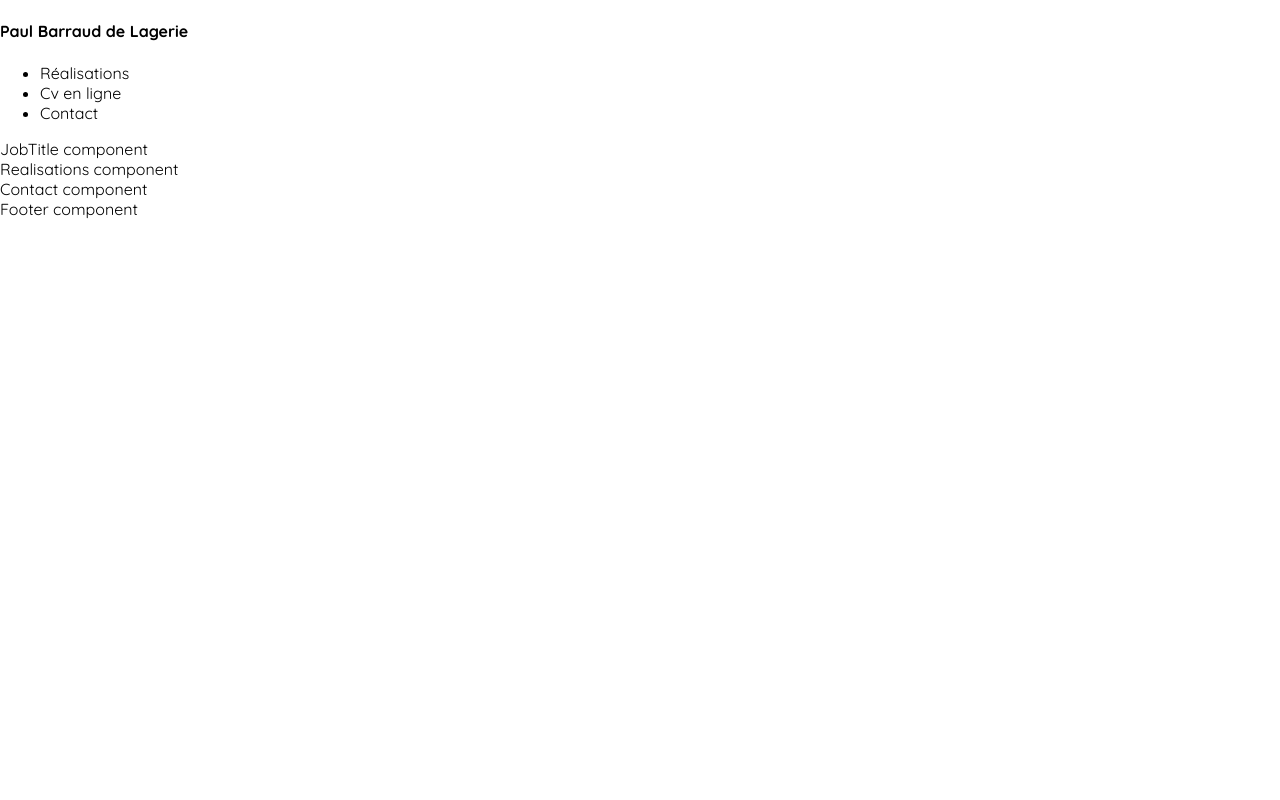
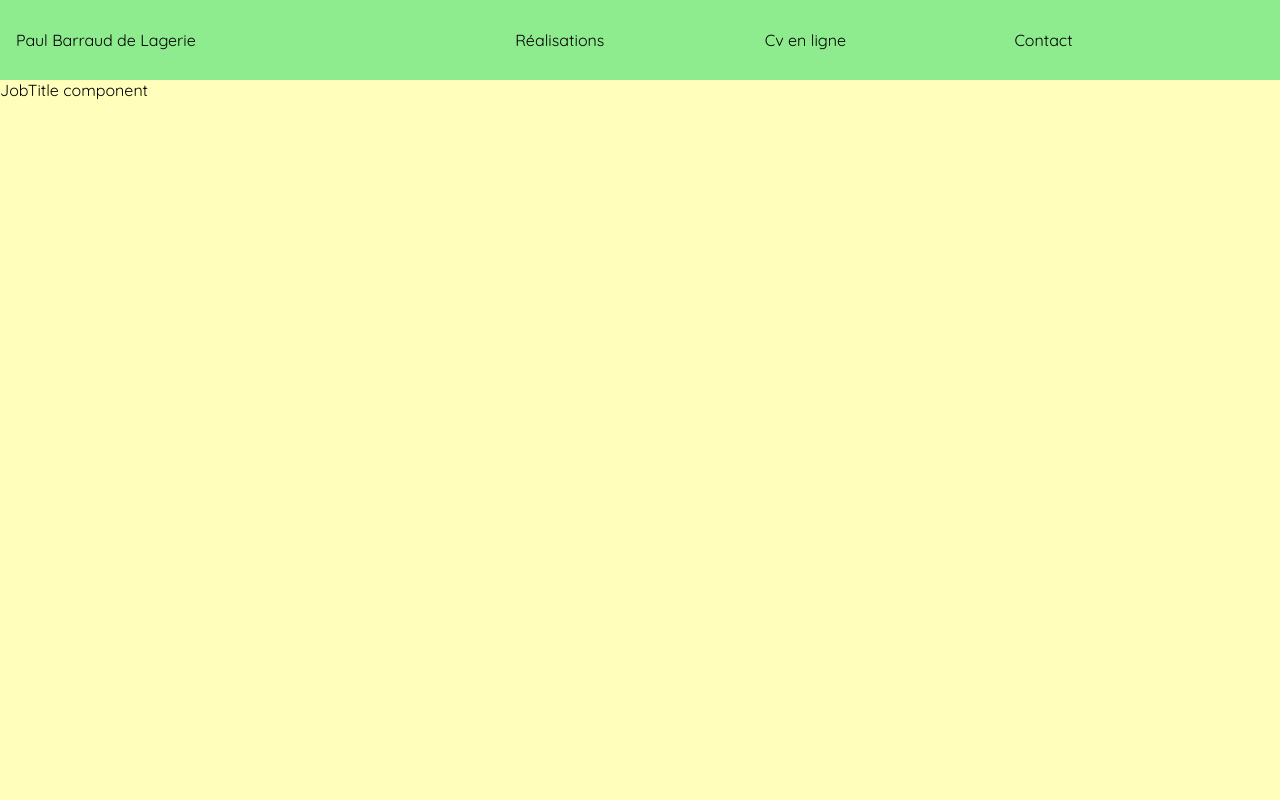
Before and after one commit to paulvscode/mycv, a React (Create React App) app: page / in a window 1280 px wide. Shown: the top 800 px of the page. Built offline with nearby package versions, Linux system fonts and the light colour scheme.

Commit message:
filled components

```diff
--- a/src/Components/Contact/index.js
+++ b/src/Components/Contact/index.js
@@ -2,7 +2,7 @@ import React from "react";
 import "./styles.css";
 
 const Contact = () => {
-  return <div>Contact component</div>;
+  return <div className='container-contact'>Contact component</div>;
 };
 
 export default Contact;
--- a/src/Components/Contact/styles.css
+++ b/src/Components/Contact/styles.css
@@ -0,0 +1,4 @@
+.container-contact {
+  height: 90vh;
+  background-color: rgb(187, 245, 255);
+}
--- a/src/Components/Footer/index.js
+++ b/src/Components/Footer/index.js
@@ -2,7 +2,7 @@ import React from "react";
 import "./styles.css";
 
 const Footer = () => {
-  return <div>Footer component</div>;
+  return <div className='container-footer'>Footer component</div>;
 };
 
 export default Footer;
--- a/src/Components/Footer/styles.css
+++ b/src/Components/Footer/styles.css
@@ -0,0 +1,4 @@
+.container-footer {
+  height: 10vh;
+  background-color: rgb(255, 187, 193);
+}
--- a/src/Components/JobTitle/index.js
+++ b/src/Components/JobTitle/index.js
@@ -2,7 +2,7 @@ import React from "react";
 import "./styles.css";
 
 const JobTitle = () => {
-  return <div>JobTitle component</div>;
+  return <div className='container-jobtitle'>JobTitle component</div>;
 };
 
 export default JobTitle;
--- a/src/Components/JobTitle/styles.css
+++ b/src/Components/JobTitle/styles.css
@@ -0,0 +1,4 @@
+.container-jobtitle {
+  height: 90vh;
+  background-color: rgb(255, 255, 187);
+}
--- a/src/Components/NavBar/index.js
+++ b/src/Components/NavBar/index.js
@@ -3,13 +3,11 @@ import "./styles.css";
 
 const NavBar = () => {
   return (
-    <div className='navbar'>
-      <h4>Paul Barraud de Lagerie</h4>
-      <ul>
-        <li>Réalisations</li>
-        <li>Cv en ligne</li>
-        <li>Contact</li>
-      </ul>
+    <div className='grid-container-navbar'>
+      <div className='navbar-name'>Paul Barraud de Lagerie</div>
+      <div className='navbar-realisation'>Réalisations</div>
+      <div className='navbar-cvenligne'>Cv en ligne</div>
+      <div className='navbar-contact'>Contact</div>
     </div>
   );
 };
--- a/src/Components/NavBar/styles.css
+++ b/src/Components/NavBar/styles.css
@@ -0,0 +1,29 @@
+.grid-container-navbar {
+  display: grid;
+  grid-template-columns: 2fr 1fr 1fr 1fr;
+  grid-template-rows: 1fr;
+  gap: 0px 0px;
+  grid-template-areas: "navbar-name navbar-realisation navbar-cvenligne navbar-contact";
+  height: 10vh;
+  justify-content: center;
+  align-items: center;
+  background-color: rgb(142, 235, 142);
+  padding: 1rem;
+  box-sizing: border-box;
+}
+
+.navbar-name {
+  grid-area: navbar-name;
+}
+
+.navbar-realisation {
+  grid-area: navbar-realisation;
+}
+
+.navbar-cvenligne {
+  grid-area: navbar-cvenligne;
+}
+
+.navbar-contact {
+  grid-area: navbar-contact;
+}
--- a/src/Components/Realisations/index.js
+++ b/src/Components/Realisations/index.js
@@ -2,7 +2,7 @@ import React from "react";
 import "./styles.css";
 
 const Realisations = () => {
-  return <div>Realisations component</div>;
+  return <div className='container-realisations'>Realisations component</div>;
 };
 
 export default Realisations;
--- a/src/Components/Realisations/styles.css
+++ b/src/Components/Realisations/styles.css
@@ -0,0 +1,4 @@
+.container-realisations {
+  height: 90vh;
+  background-color: rgb(255, 201, 187);
+}
```
